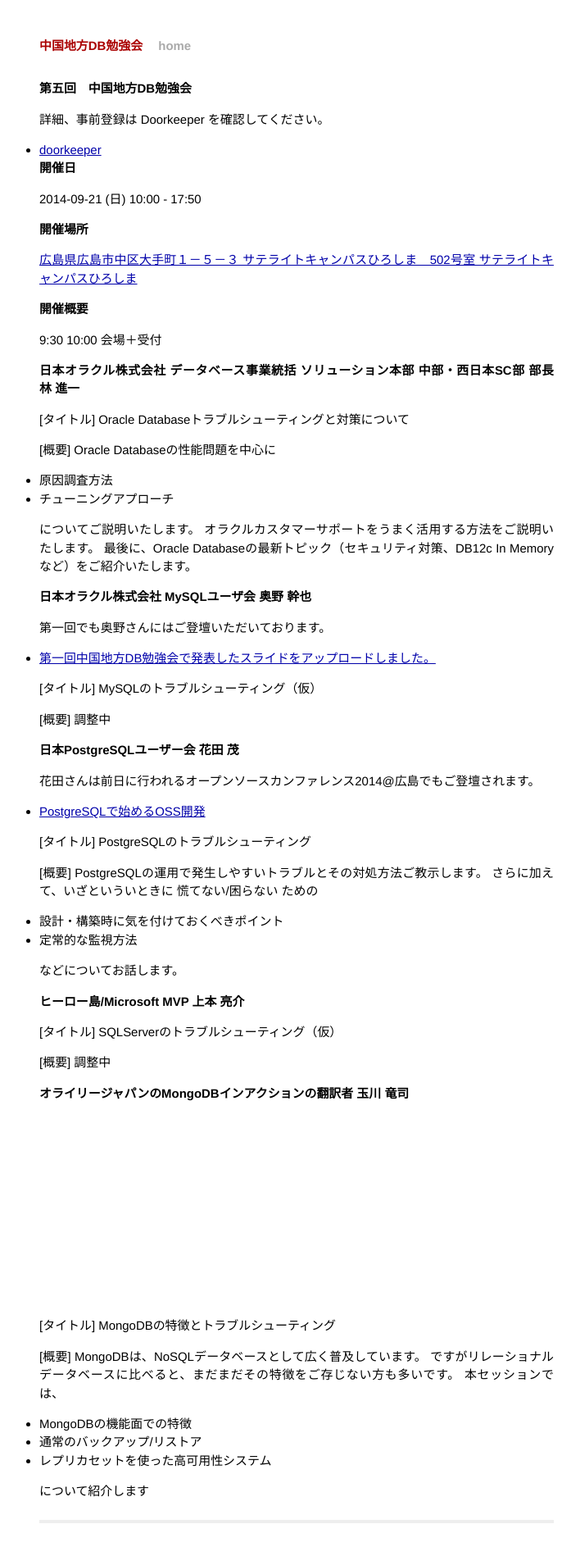
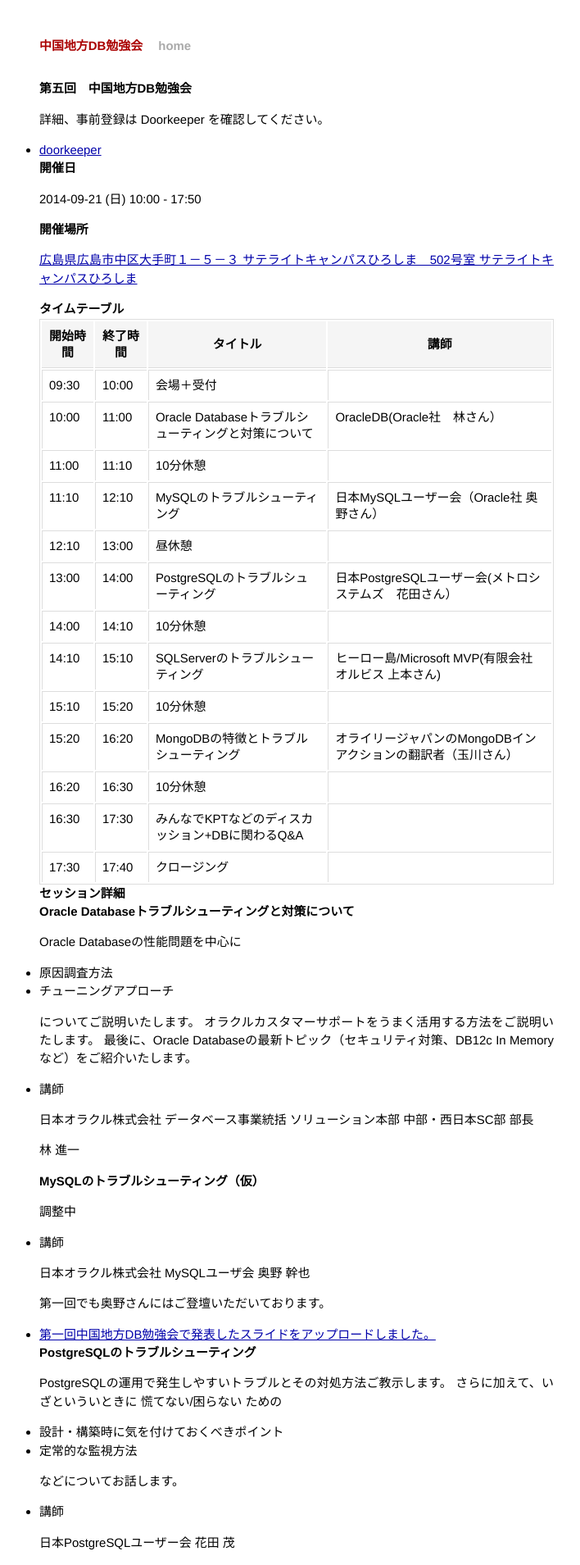
Before and after one commit to dbstudychugoku/dbstudychugoku.github.io, a Jekyll site: the page built from _posts/2014-09-21-event-005.markdown, in a window 1280 px wide. Shown: the top 1909 px of the page at 82% size, without its empty margins (278-986 px from the left). Built offline with Jekyll 4.4.1, drawn with Linux system fonts in a browser that asks for light colours; Markdown is read by kramdown in place of the engine named in the settings; before the commit the page ends 1870 px from its top, so only the background shows below that; some of the changed text lies outside the part shown; grey boxes are pictures that could not be loaded.

Commit message:
HTMLを修正

```diff
--- a/_config.yml
+++ b/_config.yml
@@ -5,3 +5,6 @@ timezone: Asia/Tokyo
 safe: true
 exclude: ['Gemfile','Gemfile.lock','Rakefile','vendor']
 permalink: none
+
+redcarpet:
+  extensions: ['tables']
--- a/_posts/2014-09-21-event-005.markdown
+++ b/_posts/2014-09-21-event-005.markdown
@@ -19,15 +19,28 @@ categories: events
 
 [広島県広島市中区大手町１－５－３ サテライトキャンパスひろしま　502号室 サテライトキャンパスひろしま](https://www.pu-hiroshima.ac.jp/site/satellite/)
 
-## 開催概要
+## タイムテーブル
 
-9:30	10:00	会場＋受付
+開始時間 | 終了時間 | タイトル | 講師
+---|------------- | ------------- | -------------
+09:30 | 10:00 | 会場＋受付 |
+10:00 | 11:00 | Oracle Databaseトラブルシューティングと対策について|OracleDB(Oracle社　林さん）
+11:00 | 11:10 | 10分休憩
+11:10 | 12:10 | MySQLのトラブルシューティング|日本MySQLユーザー会（Oracle社 奥野さん）
+12:10 | 13:00 | 昼休憩
+13:00 | 14:00 | PostgreSQLのトラブルシューティング|日本PostgreSQLユーザー会(メトロシステムズ　花田さん）
+14:00 | 14:10 | 10分休憩
+14:10 | 15:10 | SQLServerのトラブルシューティング|ヒーロー島/Microsoft MVP(有限会社オルビス 上本さん)
+15:10 | 15:20 | 10分休憩
+15:20 | 16:20 | MongoDBの特徴とトラブルシューティング|オライリージャパンのMongoDBインアクションの翻訳者（玉川さん）
+16:20 | 16:30 | 10分休憩
+16:30 | 17:30 | みんなでKPTなどのディスカッション+DBに関わるQ&A
+17:30 | 17:40 | クロージング
 
-### 日本オラクル株式会社 データベース事業統括 ソリューション本部 中部・西日本SC部 部長　林 進一
-[タイトル]
-Oracle Databaseトラブルシューティングと対策について
+## セッション詳細
 
-[概要]
+### Oracle Databaseトラブルシューティングと対策について
+
 Oracle Databaseの性能問題を中心に
 
 * 原因調査方法
@@ -37,24 +50,27 @@ Oracle Databaseの性能問題を中心に
 オラクルカスタマーサポートをうまく活用する方法をご説明いたします。
 最後に、Oracle Databaseの最新トピック（セキュリティ対策、DB12c In Memoryなど）をご紹介いたします。
 
-### 日本オラクル株式会社 MySQLユーザ会 奥野 幹也
+* 講師
+
+日本オラクル株式会社 データベース事業統括 ソリューション本部 中部・西日本SC部 部長
+
+林 進一
+
+### MySQLのトラブルシューティング（仮）
+
+調整中
+
+* 講師
+
+日本オラクル株式会社 MySQLユーザ会 奥野 幹也
+
 第一回でも奥野さんにはご登壇いただいております。
+
 * [第一回中国地方DB勉強会で発表したスライドをアップロードしました。](http://nippondanji.blogspot.jp/2013/08/db.html)
 
-[タイトル]
-MySQLのトラブルシューティング（仮）
 
-[概要]
-調整中
+### PostgreSQLのトラブルシューティング
 
-### 日本PostgreSQLユーザー会 花田 茂
-花田さんは前日に行われるオープンソースカンファレンス2014@広島でもご登壇されます。
-* [PostgreSQLで始めるOSS開発](https://www.ospn.jp/osc2014-hiroshima/modules/eguide/event.php?eid=10)
-
-[タイトル]
-PostgreSQLのトラブルシューティング
-
-[概要]
 PostgreSQLの運用で発生しやすいトラブルとその対処方法ご教示します。
 さらに加えて、いざといういときに 慌てない/困らない ための
 
@@ -63,21 +79,25 @@ PostgreSQLの運用で発生しやすいトラブルとその対処方法ご教
 
 などについてお話します。
 
-### ヒーロー島/Microsoft MVP 上本 亮介
+* 講師
 
-[タイトル]
-SQLServerのトラブルシューティング（仮）
+日本PostgreSQLユーザー会 花田 茂
 
-[概要]
+花田さんは前日に行われるオープンソースカンファレンス2014@広島でもご登壇されます。
+* [PostgreSQLで始めるOSS開発](https://www.ospn.jp/osc2014-hiroshima/modules/eguide/event.php?eid=10)
+
+### SQLServerのトラブルシューティング（仮）
+
 調整中
 
-### オライリージャパンのMongoDBインアクションの翻訳者 玉川 竜司
-<iframe src="http://rcm-fe.amazon-adsystem.com/e/cm?lt1=_blank&bc1=000000&IS2=1&bg1=FFFFFF&fc1=000000&lc1=0000FF&t=soudai1025-22&o=9&p=8&l=as4&m=amazon&f=ifr&ref=ss_til&asins=4873115906" style="width:120px;height:240px;" scrolling="no" marginwidth="0" marginheight="0" frameborder="0"></iframe>
 
-[タイトル]
-MongoDBの特徴とトラブルシューティング
+* 講師
 
-[概要]
+ヒーロー島/Microsoft MVP 上本 亮介
+
+
+### MongoDBの特徴とトラブルシューティング
+
 MongoDBは、NoSQLデータベースとして広く普及しています。
 ですがリレーショナルデータベースに比べると、まだまだその特徴をご存じない方も多いです。
 本セッションでは、
@@ -87,3 +107,9 @@ MongoDBは、NoSQLデータベースとして広く普及しています。
 * レプリカセットを使った高可用性システム
 
 について紹介します
+
+* 講師
+
+オライリージャパンのMongoDBインアクションの翻訳者 玉川 竜司
+
+<iframe src="http://rcm-fe.amazon-adsystem.com/e/cm?lt1=_blank&bc1=000000&IS2=1&bg1=FFFFFF&fc1=000000&lc1=0000FF&t=soudai1025-22&o=9&p=8&l=as4&m=amazon&f=ifr&ref=ss_til&asins=4873115906" style="width:120px;height:240px;" scrolling="no" marginwidth="0" marginheight="0" frameborder="0"></iframe>
--- a/css/main.css
+++ b/css/main.css
@@ -158,3 +158,29 @@ ul.posts span {
 .post pre.terminal code {
   background-color: #333;
 }
+
+table {
+    border: 1px solid #ddd;
+    border-collapse: seprate;
+}
+
+thead tr:first-child th {
+    padding: 8px;
+    line-height: 20px;
+    text-align: center;
+    border-bottom: 1px solid #dddddd;
+}
+
+table td {
+    padding: 8px;
+    line-height: 20px;
+    text-align: left;
+    vertical-align: top;
+    border-top: 1px solid #dddddd;
+    border-left: 1px solid #dddddd;
+}
+
+table th {
+    background-color: whitesmoke;
+    font-weight: bold;
+}
--- a/index.markdown
+++ b/index.markdown
@@ -21,7 +21,6 @@ NOSQLから商用DBまで現場で一番知りたい内容にアプローチし
 
 [中国地方DB勉強会ML Google Group](https://groups.google.com/forum/#!forum/dbstudychugoku)
 
-ｖ
 # これまでのイベント
 
 <ul class="posts">
```
